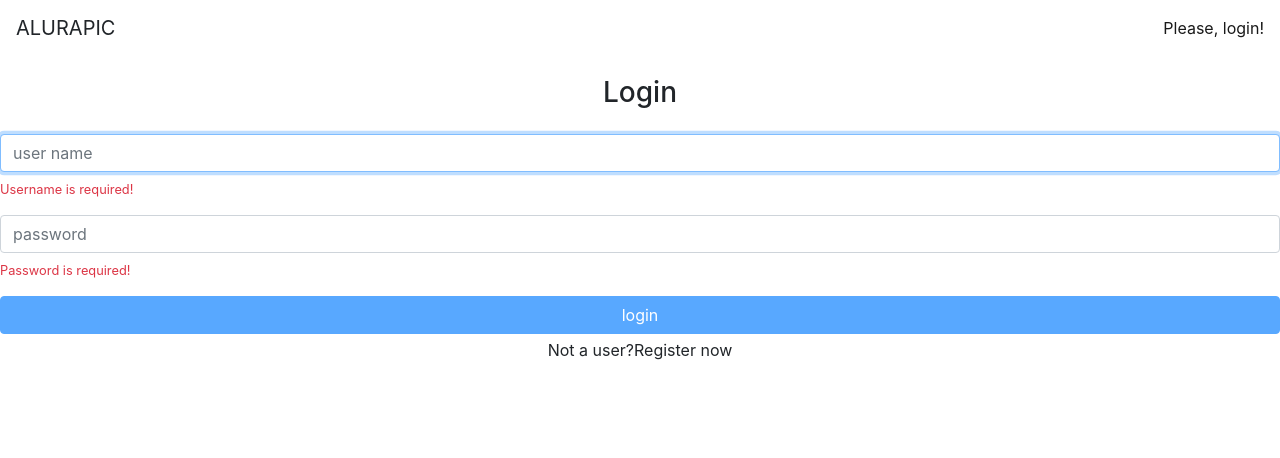
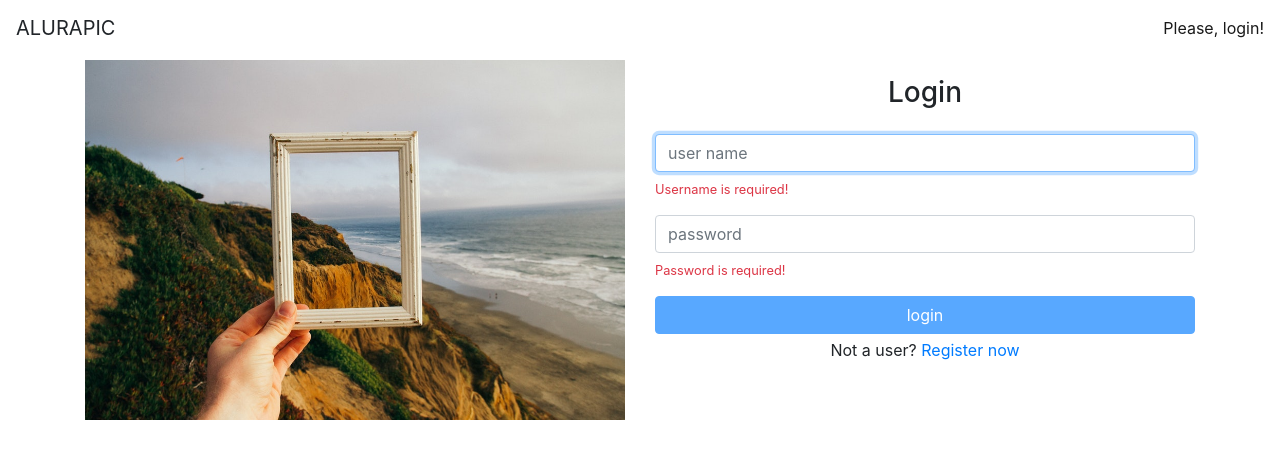
Before and after one commit to fernandogoerl/alurapic, an Angular app: page / in a window 1280 px wide. Shown: the top 458 px of the page. Built offline with nearby package versions, Linux system fonts and the light colour scheme.

Commit message:
feat: new HomeComponent with router outlet and children

```diff
--- a/src/app/app.routing.module.ts
+++ b/src/app/app.routing.module.ts
@@ -7,17 +7,23 @@
 import { SignInComponent } from './home/signin/signin.component';
 import { AuthGuard } from './core/auth/auth.guard';
 import { SignUpComponent } from './home/signup/signup.component';
+import { HomeComponent } from './home/home.component';
 
 const routes: Routes = [
   {
     path: '',
-    component: SignInComponent,
-    canActivate: [AuthGuard]
-  },
-  {
-    path: 'signup',
-    component: SignUpComponent,
-    canActivate: [AuthGuard]
+    component: HomeComponent,
+    canActivate: [AuthGuard],
+    children: [
+      {
+        path: '',
+        component: SignInComponent
+      },
+      {
+        path: 'signup',
+        component: SignUpComponent
+      },
+    ]
   },
   {
     path: 'user/:userName',
--- /dev/null
+++ b/src/app/home/home.component.html
@@ -0,0 +1,10 @@
+<div class="container">
+  <div class="row">
+    <div class="col-md-6 mb-2">
+      <img src="../../assets/img/home.jpg" alt="Welcome" class="img-fluid d-none d-sm-block">
+    </div>
+    <div class="col-md-6">
+      <router-outlet></router-outlet>
+    </div>
+  </div>
+</div>
--- /dev/null
+++ b/src/app/home/home.component.ts
@@ -0,0 +1,10 @@
+import { Component, OnInit } from '@angular/core';
+
+@Component({
+  templateUrl: './home.component.html',
+})
+export class HomeComponent implements OnInit {
+  constructor() { }
+
+  ngOnInit(): void { }
+}
--- a/src/app/home/home.module.ts
+++ b/src/app/home/home.module.ts
@@ -6,11 +6,13 @@
 import { SignInComponent } from './signin/signin.component';
 import { VMessageModule } from '../shared/components/vmessage/vmessage.module';
 import { SignUpComponent } from './signup/signup.component';
+import { HomeComponent } from './home.component';
 
 @NgModule({
   declarations: [
     SignInComponent,
-    SignUpComponent
+    SignUpComponent,
+    HomeComponent
   ],
   imports: [
     CommonModule,
--- a/src/app/home/signin/signin.component.html
+++ b/src/app/home/signin/signin.component.html
@@ -35,4 +35,4 @@
 
 </form>
 
-<p class="text-center p-1">Not a user?<a>Register now</a></p>
+<p class="text-center p-1">Not a user? <a [routerLink]="['signup']">Register now</a></p>
--- a/src/app/home/signin/signin.component.ts
+++ b/src/app/home/signin/signin.component.ts
@@ -24,6 +24,8 @@
       userName: ['', Validators.required],
       password: ['', Validators.required],
     });
+    this.platformDetectorService.isPlatformBrowser() &&
+      this.userNameInput.nativeElement.focus();
   }
 
   login() {
--- a/src/app/home/signup/signup.component.html
+++ b/src/app/home/signup/signup.component.html
@@ -3,7 +3,7 @@
 <form [formGroup]="signUpForm" class="form mt-4" (submit)="signUp()">
 
   <div class="form-group">
-    <input formControlName="email" placeholder="email" class="form-control" autofocus >
+    <input #emailInput formControlName="email" placeholder="email" class="form-control" autofocus >
     <ap-vmessage
       *ngIf="signUpForm.get('email').errors?.required"
       text="Email is required">
--- a/src/app/home/signup/signup.component.ts
+++ b/src/app/home/signup/signup.component.ts
@@ -1,10 +1,11 @@
-import { Component, OnInit } from '@angular/core';
+import { Component, OnInit, ViewChild, ElementRef } from '@angular/core';
 import { FormGroup, FormBuilder, Validators } from '@angular/forms';
 import { lowerCaseValidator } from 'src/app/shared/validators/lower-case.validator';
 import { UserNotTakenValidatorService } from './user-not-taken.validator.service';
 import { NewUser } from './new-user';
 import { SignUpService } from './signup.service';
 import { Router } from '@angular/router';
+import { PlatformDetectorService } from 'src/app/core/platform-detector/platform-detector.service';
 
 @Component({
   templateUrl: './signup.component.html',
@@ -12,12 +13,14 @@
 export class SignUpComponent implements OnInit {
 
   signUpForm: FormGroup;
+  @ViewChild('emailInput') emailInput: ElementRef<HTMLInputElement>;
 
   constructor(
     private formBuilder: FormBuilder,
     private signUpService: SignUpService,
     private userNotTakenValidatorService: UserNotTakenValidatorService,
     private router: Router,
+    private platformDetectorService: PlatformDetectorService,
   ) { }
 
   ngOnInit(): void {
@@ -52,6 +55,8 @@
         ]
       ]
     });
+    this.platformDetectorService.isPlatformBrowser() &&
+      this.emailInput.nativeElement.focus();
   }
 
   signUp() {
```
Also changed, not shown: src/assets/img/home.jpg (added).
